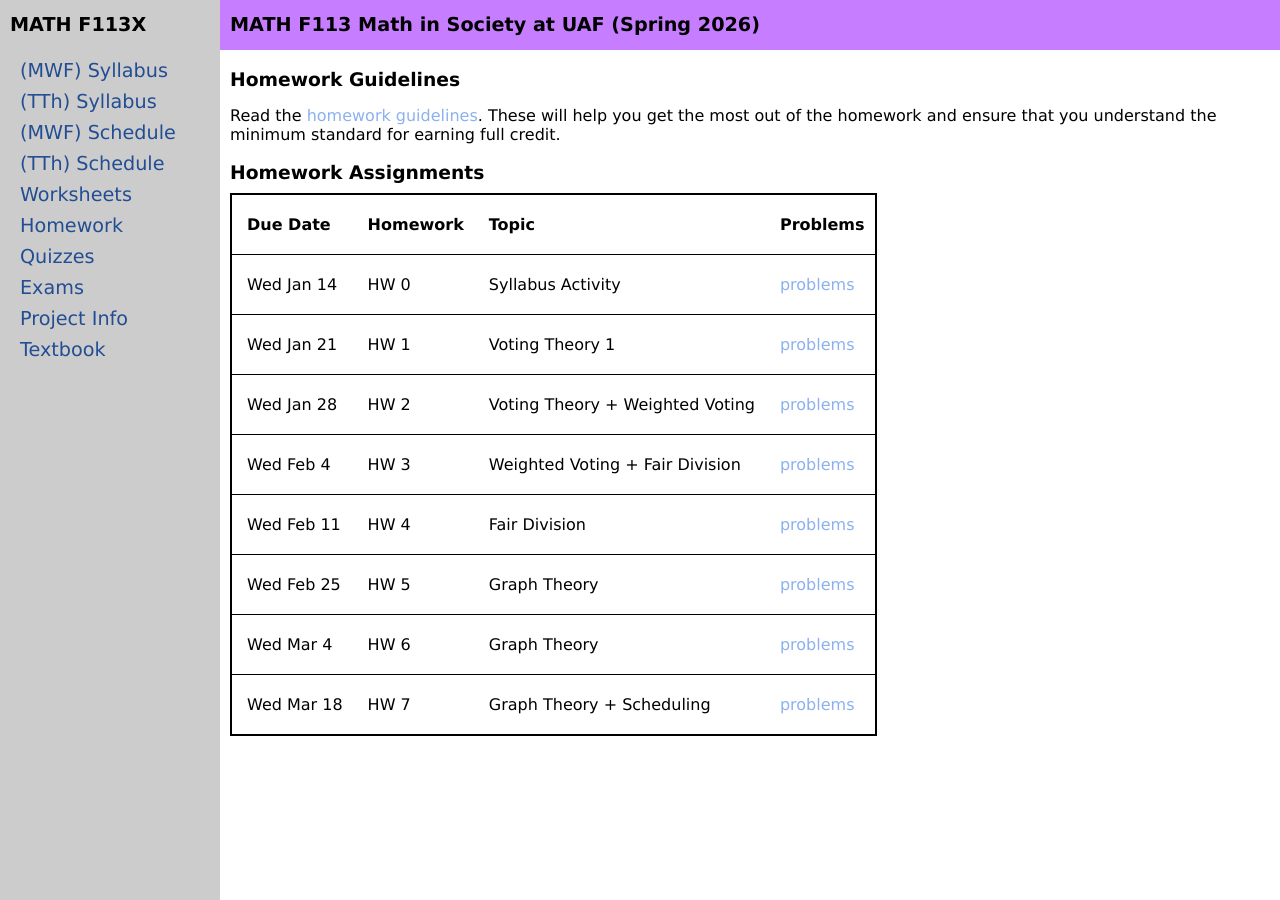
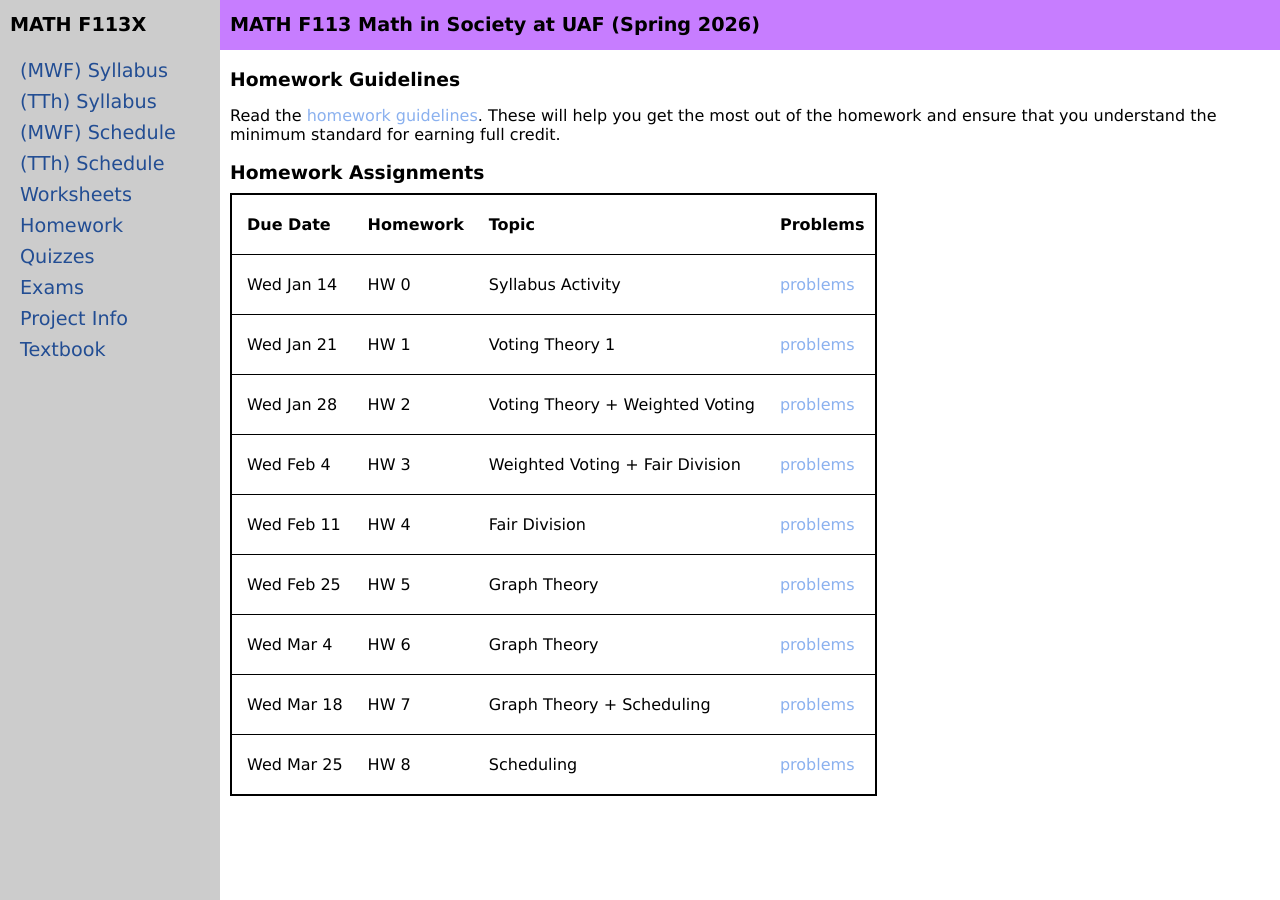
Before and after one commit to uaf-math/math113, a Jekyll site: the page built from homework.md, in a window 1280 px wide. Built offline with Jekyll 4.4.1, drawn with Linux system fonts in a browser that asks for light colours.

Commit message:
Update homework.yml

```diff
--- a/_data/homework.yml
+++ b/_data/homework.yml
@@ -33,3 +33,7 @@ homeworks:
   number: HW 7
   topic: Graph Theory + Scheduling
   problems: hw7.pdf
+- due: Wed Mar 25
+  number: HW 8
+  topic: Scheduling
+  problems: hw8.pdf
```
